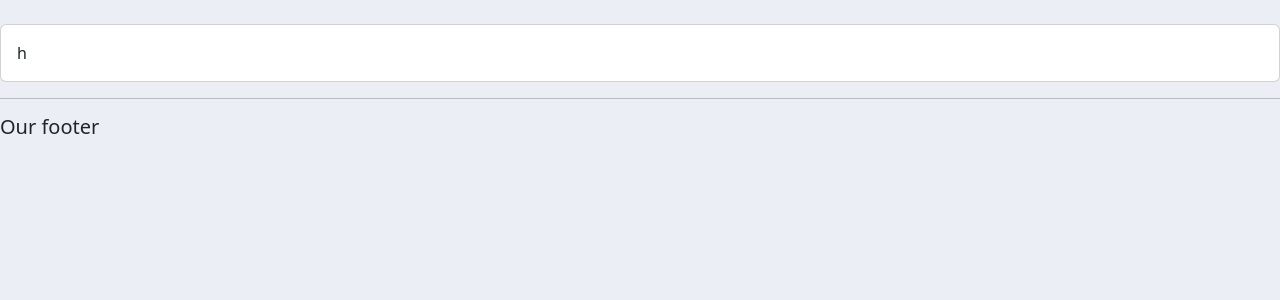
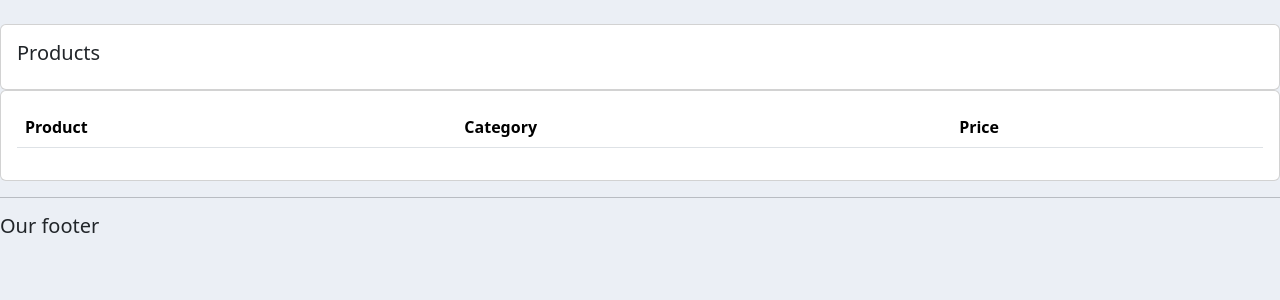
Before and after one commit to ibrahimbio/CRM-App, a Django app: page /products in a window 1280 px wide. Shown: the part 56-356 px from the top of the page. Run offline with Django 5.2, Linux system fonts and the light colour scheme; lists and menus that the app fills with data are empty.

Commit message:
products template updated with a table

```diff
--- a/accounts/templates/accounts/products.html
+++ b/accounts/templates/accounts/products.html
@@ -7,7 +7,16 @@
 <div class="row">
     <div class="col-md">
         <div class="card card-body">
-            h
+            <h5>Products</h5>
+        </div>
+        <div class="card card-body">
+            <table class="table">
+                <tr>
+                    <th>Product</th>
+                    <th>Category</th>
+                    <th>Price</th>
+                </tr>
+            </table>
         </div>
     </div>
 </div>
```
